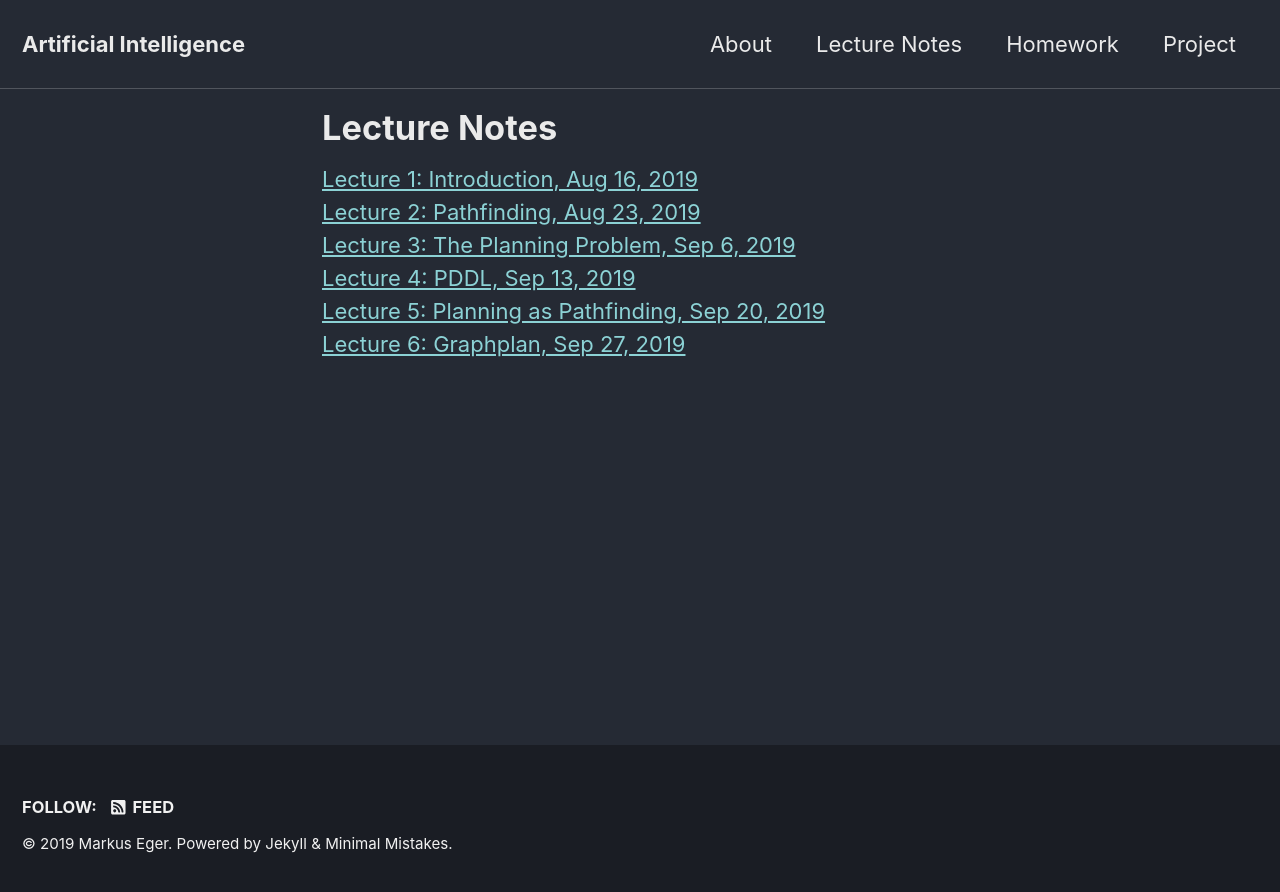
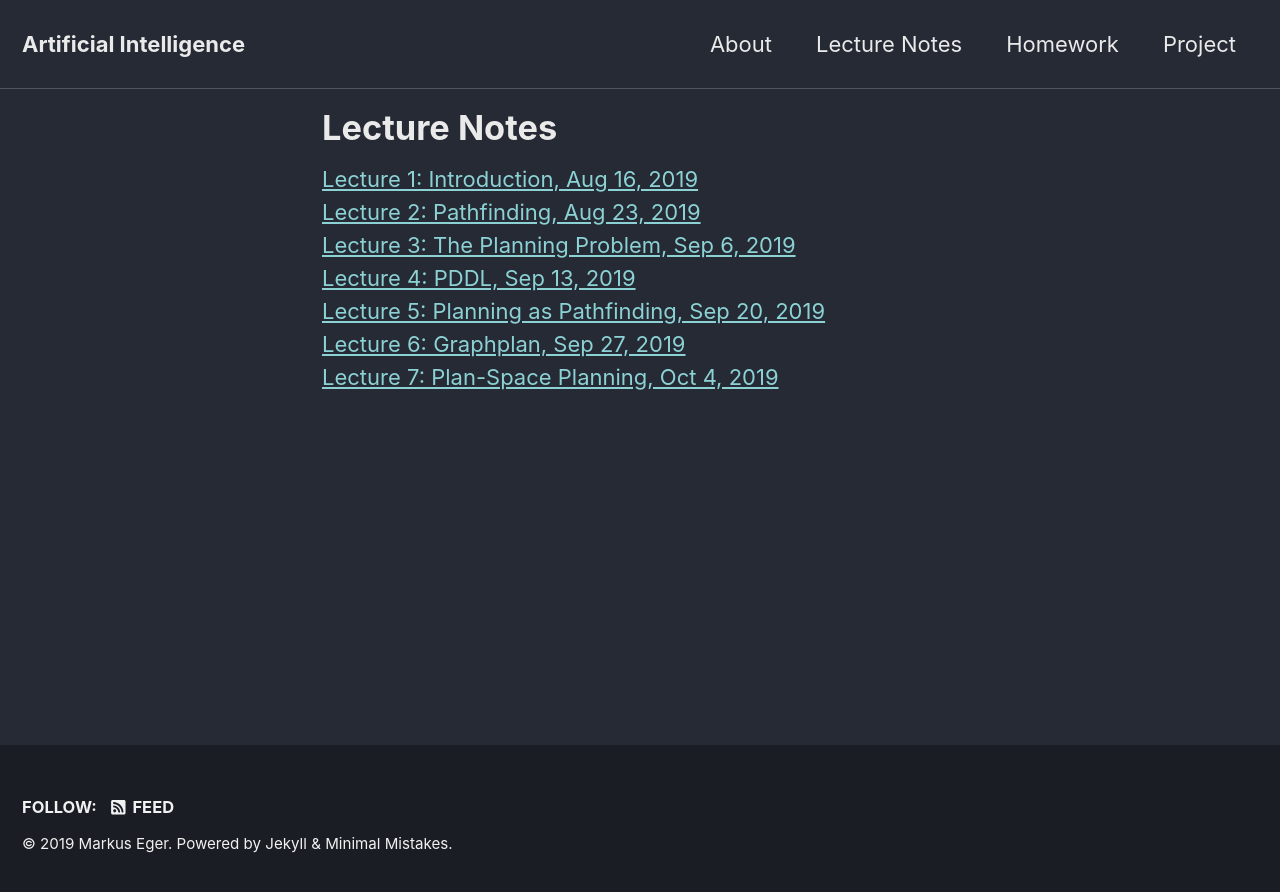
Before and after one commit to yawgmoth/PF-3335, a Jekyll site: the page built from _pages/slides.html, in a window 1280 px wide. Shown: the top 892 px of the page. Built offline with Jekyll 4.4.1, drawn with Linux system fonts in a browser that asks for light colours; cached includes are drawn as plain includes; nearby versions of some CDN libraries.

Commit message:
add homework 7

```diff
--- a/_pages/homework.html
+++ b/_pages/homework.html
@@ -14,6 +14,7 @@ categories: [frontpage]
 <a href="/PF-3335/assets/pdf/homework4.pdf">Homework 4, due: Sep 20, 2019</a><br/>
 <a href="/PF-3335/assets/pdf/homework5.pdf">Homework 5, due: Sep 27, 2019</a><br/>
 <a href="/PF-3335/assets/pdf/homework6.pdf">Homework 6, due: Oct 4, 2019</a><br/>
+<a href="/PF-3335/assets/pdf/homework7.pdf">Homework 7, due: Oct 18, 2019</a><br/>
 <!--<a href="lecture6.html">Lecture 6: Graphplan, Sep 27, 2019</a><br/>
 <a href="lecture7.html">Lecture 7: Plan-Space Planning, Oct 4, 2019</a><br/>
 <a href="lecture8.html">Lecture 8: Hierarchical Planning, Oct 18, 2019</a><br/>
--- a/_pages/slides.html
+++ b/_pages/slides.html
@@ -14,8 +14,8 @@ categories: [frontpage]
 <a href="lecture4.html">Lecture 4: PDDL, Sep 13, 2019</a><br/>
 <a href="lecture5.html">Lecture 5: Planning as Pathfinding, Sep 20, 2019</a><br/>
 <a href="lecture6.html">Lecture 6: Graphplan, Sep 27, 2019</a><br/>
-<!--<a href="lecture7.html">Lecture 7: Plan-Space Planning, Oct 4, 2019</a><br/>
-<a href="lecture8.html">Lecture 8: Hierarchical Planning, Oct 18, 2019</a><br/>
+<a href="lecture7.html">Lecture 7: Plan-Space Planning, Oct 4, 2019</a><br/>
+<!--<a href="lecture8.html">Lecture 8: Hierarchical Planning, Oct 18, 2019</a><br/>
 <a href="lecture9.html">Lecture 9: Planning under Uncertainty, Oct 25, 2019</a><br/>
 <a href="lecture10.html">Lecture 10: Epistemic Logic, Nov 8, 2019</a><br/>
 <a href="lecture11.html">Lecture 11: Epistemic Planning, Nov 15, 2019</a><br/>
```
Also changed, not shown: 1 other file.
